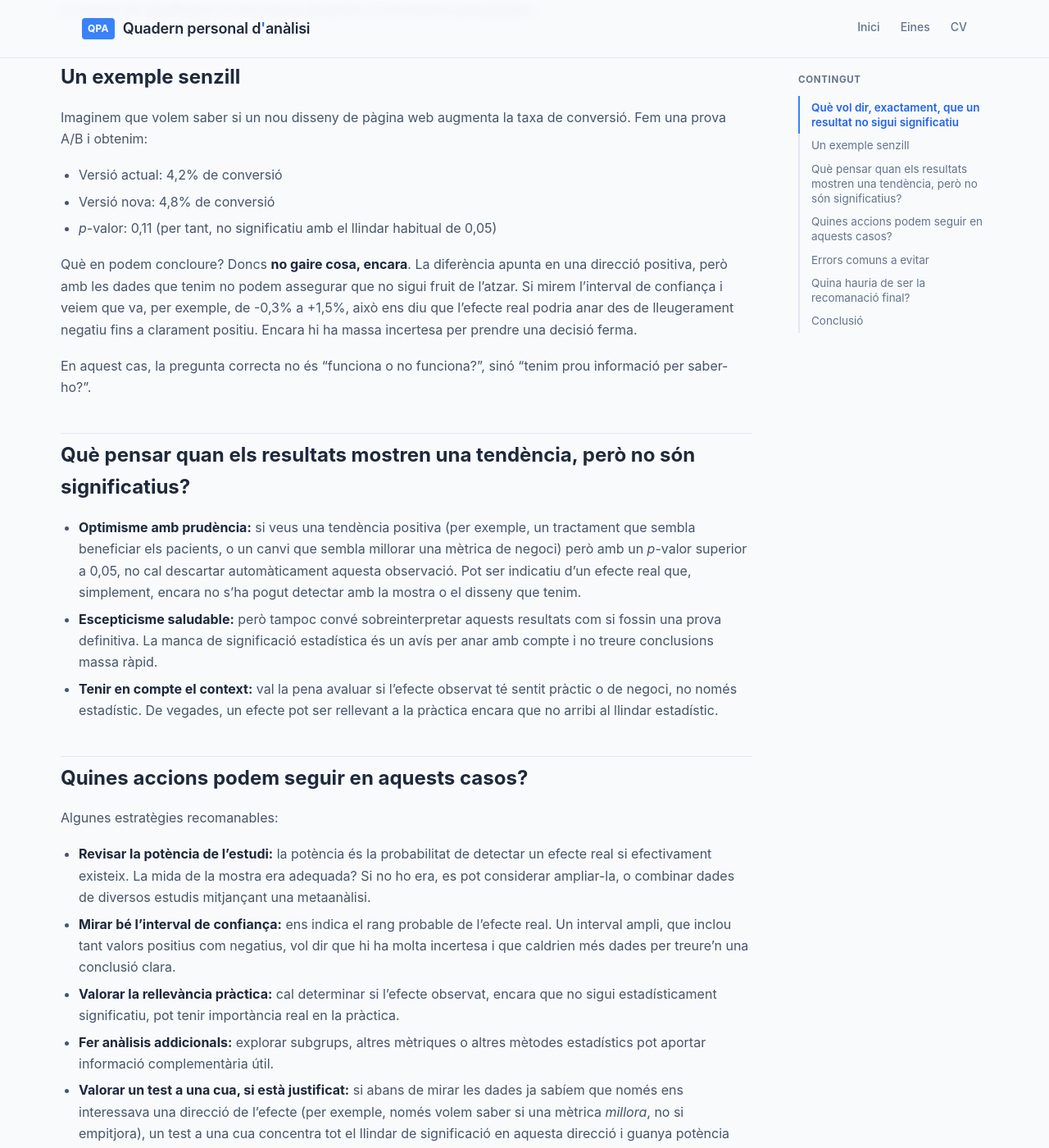
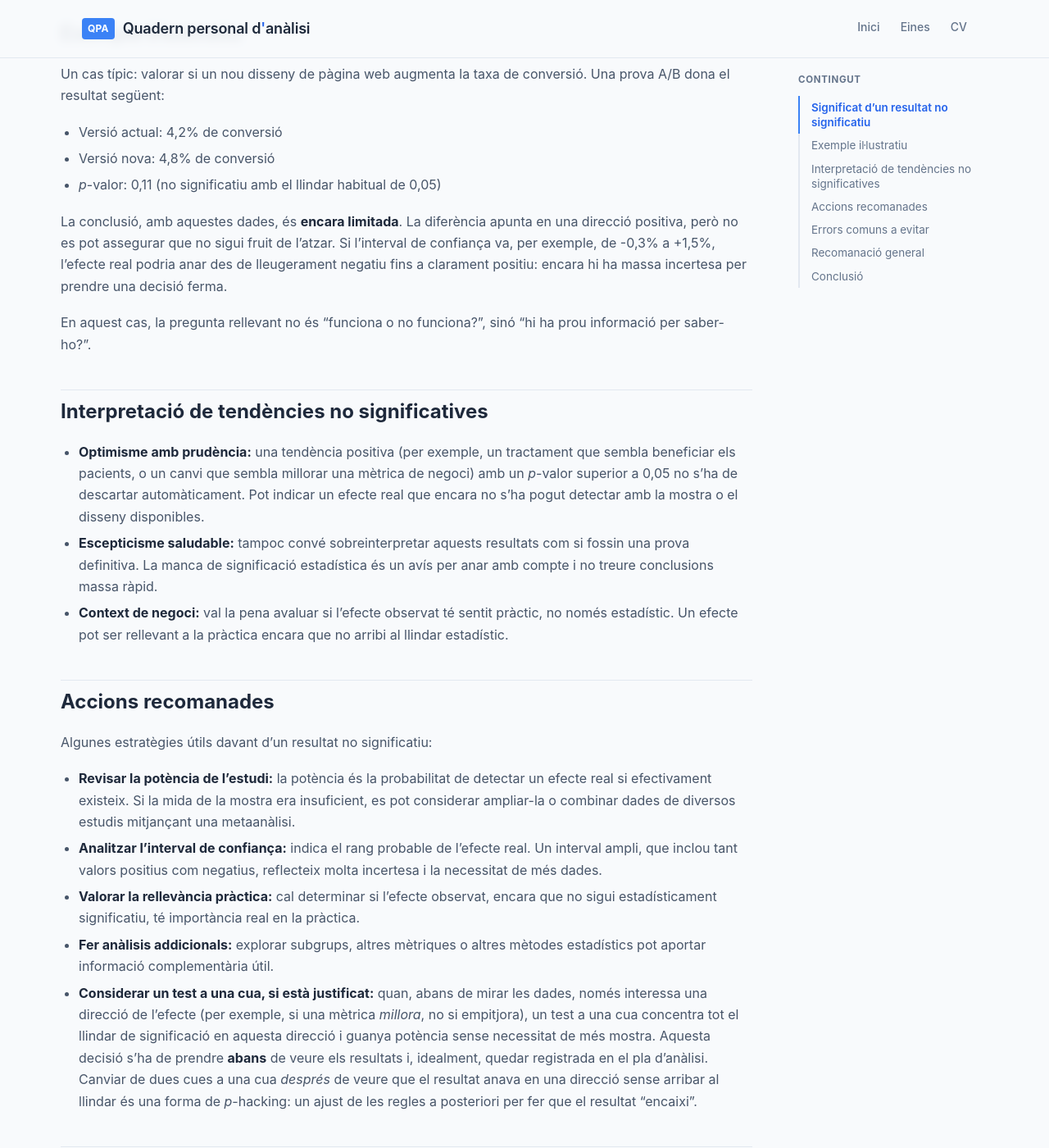
Before and after one commit to alberthr/alberthr.github.io, a Jekyll site: the page built from _posts/2026-06-25-significacio-estadistica.md, in a window 1280 px wide and 1400 px high, scrolled down 1179 px. Shown: the whole window at 82% size. Built offline with Jekyll 4.4.1, drawn with Linux system fonts in a browser that asks for light colours; comment, search, counter and statistics services are not loaded; some of the changed text lies outside the part shown.

Commit message:
despersonalitzacio de posts
i alguns canvis mes sobre com fer els posts

```diff
--- a/_posts/2026-06-25-significacio-estadistica.md
+++ b/_posts/2026-06-25-significacio-estadistica.md
@@ -3,84 +3,81 @@ layout: post
 title: "Resultats no significatius en anàlisis estadístics"
 tags:
   - estadistica
-excerpt: "Trobar-se amb resultats no significatius quan s'analitzen dades és una situació molt comuna. Què significa exactament? Què hem de pensar quan passa això? Com hauríem d'actuar? Quines recomanacions hauríem de donar?"
+excerpt: "Un resultat no significatiu no equival a l'absència d'efecte. Causes habituals, criteris d'interpretació i accions recomanades davant de resultats que no arriben al llindar de significació."
 ---
 
+En l'anàlisi de dades és habitual trobar resultats que, a simple vista, semblen prometedors —o decebedors— però que, en aplicar-hi una prova estadística, no arriben al llindar de significació (normalment un *p*-valor inferior a 0,05, o un interval de confiança que no inclou el zero).
 
-En el món de l'anàlisi de dades, és habitual trobar-se amb resultats que, a simple vista, semblen prometedors —o al contrari, decebedors— però que, en aplicar-hi una prova estadística, no arriben al llindar de significació (normalment un *p*-valor inferior a 0,05, o un interval de confiança que no inclou el zero). Què hem de pensar en aquests moments? Els hem d'ignorar o hi ha altres coses a tenir en compte?
-
-Com a nota personal, m'agradaria divagar una mica sobre com interpretar resultats que, tot i mostrar tendències prometedores o negatives, no arriben a ser estadísticament significatius, i quines accions seguir per prendre decisions ben fonamentades.
+Repasso com interpretar resultats que, tot i mostrar tendències positives o negatives, no arriben a ser estadísticament significatius, i quines accions es poden seguir per prendre decisions ben fonamentades a partir d'ells.
 
 
-## Què vol dir, exactament, que un resultat no sigui significatiu
+## Significat d'un resultat no significatiu
 
-Primer de tot, cal recordar una cosa important: que un resultat *no sigui significatiu* no vol dir que no hi hagi un efecte real, ni que aquest efecte no tingui importància pràctica. La *significació estadística* és, simplement, una eina que ens diu que, amb el nivell de confiança que hem fixat (per exemple, el 95%), no podem descartar que la diferència que veiem s'hagi produït per atzar.
+Un resultat *no significatiu* no implica l'absència d'un efecte real, ni que aquest efecte manqui d'importància pràctica. La *significació estadística* és una eina que indica que, amb el nivell de confiança fixat (per exemple, el 95%), no es pot descartar que la diferència observada s'hagi produït per atzar.
 
-Dit d'una altra manera: **no tenir prou evidència que hi ha un efecte no és el mateix que tenir evidència de que no n'hi ha.**
+Dit d'una altra manera: **no tenir prou evidència que hi ha un efecte no és el mateix que tenir evidència que no n'hi ha.**
 
-Aquesta manca de significació pot tenir diverses causes:
+La manca de significació pot tenir diverses causes:
 
-- **Mida de mostra insuficient:** una mostra petita redueix la capacitat de l'anàlisi per detectar efectes reals (és el que en estadística en diem *potència*).
-- **Variabilitat elevada:** quan les dades tenen molta dispersió, és més fàcil que un efecte real quedi amagat darrere del "soroll".
-- **Efectes petits o moderats:** alguns efectes simplement són massa petits per detectar-se amb els recursos (mostra, mètode) que tenim disponibles.
-- **El context:** és possible que la hipòtesi nul·la sigui certa de veritat, o que l'evidència que tenim encara no sigui suficient per confirmar res en cap dels dos sentits.
+- **Mida de mostra insuficient:** una mostra petita redueix la capacitat de l'anàlisi per detectar efectes reals (la *potència* estadística).
+- **Variabilitat elevada:** quan les dades tenen molta dispersió, és més fàcil que un efecte real quedi amagat darrere del soroll.
+- **Efectes petits o moderats:** alguns efectes són massa petits per detectar-se amb els recursos (mostra, mètode) disponibles.
+- **El context:** és possible que la hipòtesi nul·la sigui certa, o que l'evidència disponible encara no sigui suficient per confirmar res en cap dels dos sentits.
 
-Per això, pensar que "no funciona" només perquè el resultat no és estadísticament significatiu pot ser un error. La manca de significació no ens hauria de portar a conclusions precipitades.
+Concloure que "no funciona" únicament perquè el resultat no és estadísticament significatiu és, per tant, un error habitual. La manca de significació no hauria de portar a conclusions precipitades.
 
 
-## Un exemple senzill
+## Exemple il·lustratiu
 
-Imaginem que volem saber si un nou disseny de pàgina web augmenta la taxa de conversió. Fem una prova A/B i obtenim:
+Un cas típic: valorar si un nou disseny de pàgina web augmenta la taxa de conversió. Una prova A/B dona el resultat següent:
 
 - Versió actual: 4,2% de conversió
 - Versió nova: 4,8% de conversió
-- *p*-valor: 0,11 (per tant, no significatiu amb el llindar habitual de 0,05)
+- *p*-valor: 0,11 (no significatiu amb el llindar habitual de 0,05)
 
-Què en podem concloure? Doncs **no gaire cosa, encara**. La diferència apunta en una direcció positiva, però amb les dades que tenim no podem assegurar que no sigui fruit de l'atzar. Si mirem l'interval de confiança i veiem que va, per exemple, de -0,3% a +1,5%, això ens diu que l'efecte real podria anar des de lleugerament negatiu fins a clarament positiu. Encara hi ha massa incertesa per prendre una decisió ferma.
+La conclusió, amb aquestes dades, és **encara limitada**. La diferència apunta en una direcció positiva, però no es pot assegurar que no sigui fruit de l'atzar. Si l'interval de confiança va, per exemple, de -0,3% a +1,5%, l'efecte real podria anar des de lleugerament negatiu fins a clarament positiu: encara hi ha massa incertesa per prendre una decisió ferma.
 
-En aquest cas, la pregunta correcta no és "funciona o no funciona?", sinó "tenim prou informació per saber-ho?".
+En aquest cas, la pregunta rellevant no és "funciona o no funciona?", sinó "hi ha prou informació per saber-ho?".
 
 
-## Què pensar quan els resultats mostren una tendència, però no són significatius?
+## Interpretació de tendències no significatives
 
-- **Optimisme amb prudència:** si veus una tendència positiva (per exemple, un tractament que sembla beneficiar els pacients, o un canvi que sembla millorar una mètrica de negoci) però amb un *p*-valor superior a 0,05, no cal descartar automàticament aquesta observació. Pot ser indicatiu d'un efecte real que, simplement, encara no s'ha pogut detectar amb la mostra o el disseny que tenim.
-- **Escepticisme saludable:** però tampoc convé sobreinterpretar aquests resultats com si fossin una prova definitiva. La manca de significació estadística és un avís per anar amb compte i no treure conclusions massa ràpid.
-- **Tenir en compte el context:** val la pena avaluar si l'efecte observat té sentit pràctic o de negoci, no només estadístic. De vegades, un efecte pot ser rellevant a la pràctica encara que no arribi al llindar estadístic.
+- **Optimisme amb prudència:** una tendència positiva (per exemple, un tractament que sembla beneficiar els pacients, o un canvi que sembla millorar una mètrica de negoci) amb un *p*-valor superior a 0,05 no s'ha de descartar automàticament. Pot indicar un efecte real que encara no s'ha pogut detectar amb la mostra o el disseny disponibles.
+- **Escepticisme saludable:** tampoc convé sobreinterpretar aquests resultats com si fossin una prova definitiva. La manca de significació estadística és un avís per anar amb compte i no treure conclusions massa ràpid.
+- **Context de negoci:** val la pena avaluar si l'efecte observat té sentit pràctic, no només estadístic. Un efecte pot ser rellevant a la pràctica encara que no arribi al llindar estadístic.
 
 
-## Quines accions podem seguir en aquests casos?
+## Accions recomanades
 
-Algunes estratègies recomanables:
+Algunes estratègies útils davant d'un resultat no significatiu:
 
-- **Revisar la potència de l'estudi:** la potència és la probabilitat de detectar un efecte real si efectivament existeix. La mida de la mostra era adequada? Si no ho era, es pot considerar ampliar-la, o combinar dades de diversos estudis mitjançant una metaanàlisi.
-- **Mirar bé l'interval de confiança:** ens indica el rang probable de l'efecte real. Un interval ampli, que inclou tant valors positius com negatius, vol dir que hi ha molta incertesa i que caldrien més dades per treure'n una conclusió clara.
-- **Valorar la rellevància pràctica:** cal determinar si l'efecte observat, encara que no sigui estadísticament significatiu, pot tenir importància real en la pràctica.
+- **Revisar la potència de l'estudi:** la potència és la probabilitat de detectar un efecte real si efectivament existeix. Si la mida de la mostra era insuficient, es pot considerar ampliar-la o combinar dades de diversos estudis mitjançant una metaanàlisi.
+- **Analitzar l'interval de confiança:** indica el rang probable de l'efecte real. Un interval ampli, que inclou tant valors positius com negatius, reflecteix molta incertesa i la necessitat de més dades.
+- **Valorar la rellevància pràctica:** cal determinar si l'efecte observat, encara que no sigui estadísticament significatiu, té importància real en la pràctica.
 - **Fer anàlisis addicionals:** explorar subgrups, altres mètriques o altres mètodes estadístics pot aportar informació complementària útil.
-- **Valorar un test a una cua, si està justificat:** si abans de mirar les dades ja sabíem que només ens interessava una direcció de l'efecte (per exemple, només volem saber si una mètrica *millora*, no si empitjora), un test a una cua concentra tot el llindar de significació en aquesta direcció i guanya potència sense necessitat de més mostra. Ara bé, aquesta decisió s'ha de prendre **abans** de veure els resultats i, idealment, deixar-la per escrit en el pla d'anàlisi. Canviar de dues cues a una cua *després* de veure que el resultat anava en una direcció però no arribava al llindar és, de fet, una forma de *p*-hacking: estàs ajustant les regles a posteriori per fer que el resultat "encaixi".
+- **Considerar un test a una cua, si està justificat:** quan, abans de mirar les dades, només interessa una direcció de l'efecte (per exemple, si una mètrica *millora*, no si empitjora), un test a una cua concentra tot el llindar de significació en aquesta direcció i guanya potència sense necessitat de més mostra. Aquesta decisió s'ha de prendre **abans** de veure els resultats i, idealment, quedar registrada en el pla d'anàlisi. Canviar de dues cues a una cua *després* de veure que el resultat anava en una direcció sense arribar al llindar és una forma de *p*-hacking: un ajust de les regles a posteriori per fer que el resultat "encaixi".
 
 
 ## Errors comuns a evitar
 
-Quan ens trobem davant d'un resultat no significatiu, hi ha algunes trampes en les quals és fàcil caure:
-
-- **"Dragar" les dades fins trobar significació (*p*-hacking):** provar moltes mètriques, subgrups o talls de dades diferents fins trobar-ne un que doni *p* < 0,05 no soluciona el problema, l'amaga. Si fem prou comparacions, n'hi haurà alguna significativa només per atzar.
-- **Confondre "no significatiu" amb "no hi ha efecte":** com hem vist, són coses diferents. Cal ser curós amb el llenguatge que fem servir per comunicar-ho, tant a nosaltres mateixos com als altres.
-- **Canviar la hipòtesi a posteriori:** si el resultat no surt com esperàvem, no s'ha de redefinir la pregunta de recerca a posteriori per fer que "encaixi" amb les dades que ja tenim.
-- **Ignorar la mida de l'efecte:** centrar-se únicament en si el *p*-valor passa o no el llindar de 0,05, sense mirar la magnitud ni la rellevància pràctica de l'efecte, fa perdre informació valuosa.
+- **"Dragar" les dades fins trobar significació (*p*-hacking):** provar moltes mètriques, subgrups o talls de dades diferents fins trobar-ne un amb *p* < 0,05 no soluciona el problema, l'amaga. Amb prou comparacions, sempre n'hi haurà alguna significativa només per atzar.
+- **Confondre "no significatiu" amb "no hi ha efecte":** són conceptes diferents, i cal ser curós amb el llenguatge utilitzat per comunicar-ho.
+- **Canviar la hipòtesi a posteriori:** si el resultat no surt com s'esperava, la pregunta de recerca no s'ha de redefinir a posteriori per fer que "encaixi" amb les dades ja obtingudes.
+- **Ignorar la mida de l'efecte:** centrar-se únicament en si el *p*-valor passa o no el llindar de 0,05, sense considerar la magnitud ni la rellevància pràctica de l'efecte, fa perdre informació valuosa.
 
 
-## Quina hauria de ser la recomanació final?
+## Recomanació general
 
-La recomanació clau en aquests casos és mantenir una actitud equilibrada:
+La recomanació clau davant d'aquests casos és mantenir una actitud equilibrada:
 
 - **No sobreinterpretar ni descartar automàticament els resultats no significatius.**
 - **Combinar l'evidència estadística amb el context pràctic o de negoci.**
-- **Ser transparent en la comunicació dels resultats**, explicant la potència de l'estudi, els intervals de confiança i les limitacions que hi pugui haver.
+- **Comunicar els resultats de manera transparent**, incloent-hi la potència de l'estudi, els intervals de confiança i les limitacions existents.
 - **Fomentar la replicació i l'acumulació d'evidència** mitjançant estudis addicionals.
 
-En definitiva, els resultats parcialment positius o negatius, encara que no arribin a la significació estadística, s'han de considerar com una part més del procés de construcció de coneixement, i no com a conclusions definitives.
+Els resultats parcialment positius o negatius, encara que no arribin a la significació estadística, formen part del procés de construcció de coneixement i no s'han de tractar com a conclusions definitives.
 
 
 ## Conclusió
 
-Interpretar resultats que no arriben a la significació estadística requereix una mirada més àmplia, que tingui en compte la mida de l'efecte, els intervals de confiança, la potència de l'estudi i el context pràctic. La clau és evitar decisions precipitades i fomentar la recerca addicional, sempre amb un enfocament transparent i crític. Només així la ciència —i també l'anàlisi de dades aplicada— pot seguir avançant cap a conclusions més robustes i útils.
+Interpretar resultats que no arriben a la significació estadística requereix una mirada àmplia, que tingui en compte la mida de l'efecte, els intervals de confiança, la potència de l'estudi i el context pràctic. Evitar decisions precipitades i fomentar la recerca addicional, amb un enfocament transparent i crític, és el que permet avançar cap a conclusions més robustes i útils.
```
Also changed, not shown: _posts/2010-06-01-herfindahl-concentracio.md (+10 -10 lines), _posts/2012-06-13-metode-montecarlo.md (+21 -14 lines), _posts/2020-06-09-algoritme-hongares.md (+21 -21 lines), _posts/2020-11-11-intervals-bootstrapping.md (+24 -19 lines), _posts/2026-06-21-gmm-mostres-distribucions.md (+20 -18 lines).
